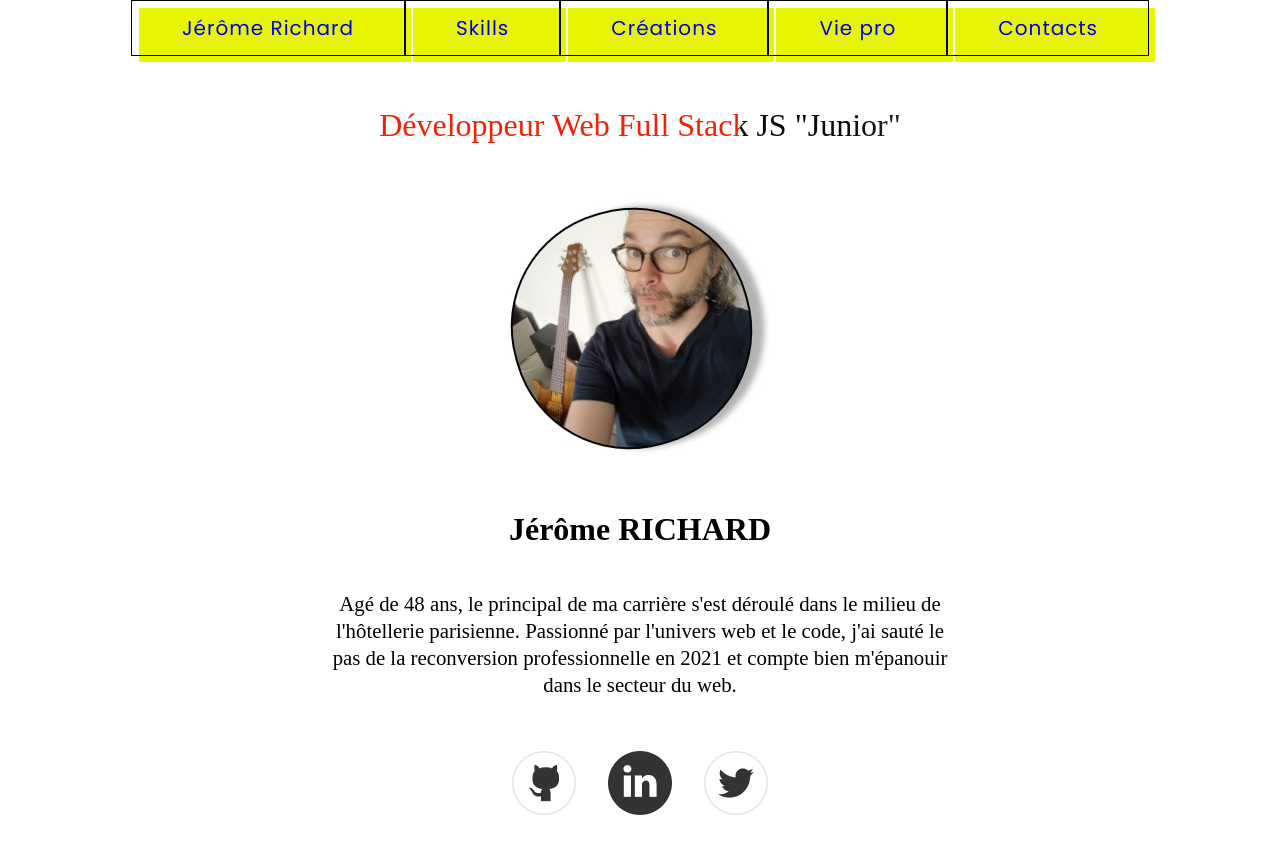
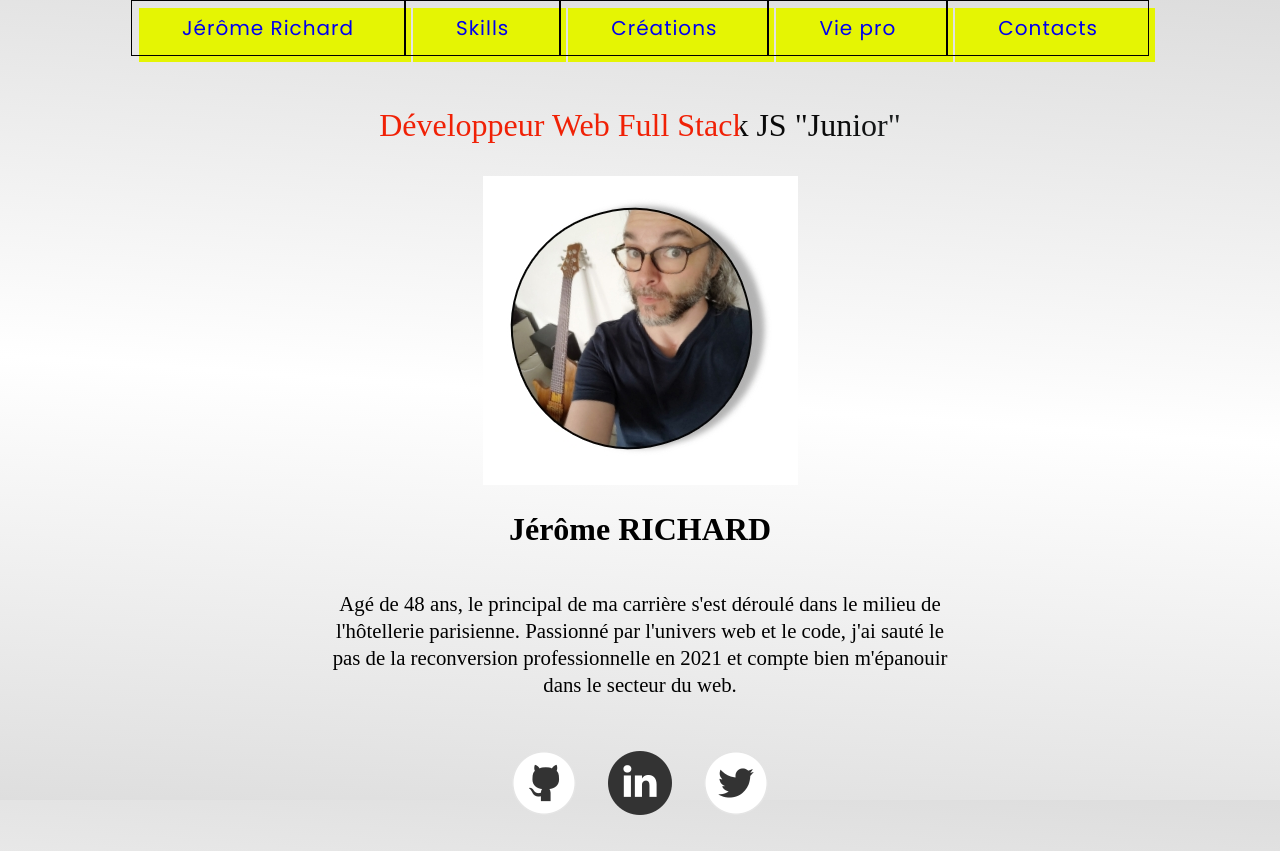
Before and after one commit to Jerrylejer/Portfolio-React, a React (Create React App) app: page / in a window 1280 px wide. Built offline with nearby package versions, Linux system fonts and the light colour scheme; a web font is replaced by a local one.

Commit message:
linear-gradient background-color

```diff
--- a/src/App/App.js
+++ b/src/App/App.js
@@ -8,11 +8,11 @@ import Viepro from '../pages/Viepro/Viepro';
 import Contacts from '../pages/Contacts/Contacts';
 import Page404 from '../pages/Page404/Page404';
 import Footer from '../components/Footer/Footer';
-import './App.css';
+import './app.scss';
 
 function App() {
   return (
-    <div className="App">
+    <div className="app">
     <Nav />
         <Routes>
           <Route path="/" element={<Home />} />
--- a/src/App/App.css
+++ b/src/App/app.scss
@@ -1,5 +1,5 @@
 
-.App {
+.app {
   height: 100vh;
   width: 100%;
   display: flex;
--- a/src/index.css
+++ b/src/index.css
@@ -1,13 +1,4 @@
 body {
   margin: 0;
-  font-family: -apple-system, BlinkMacSystemFont, 'Segoe UI', 'Roboto', 'Oxygen',
-    'Ubuntu', 'Cantarell', 'Fira Sans', 'Droid Sans', 'Helvetica Neue',
-    sans-serif;
-  -webkit-font-smoothing: antialiased;
-  -moz-osx-font-smoothing: grayscale;
+  background: linear-gradient(4deg, rgba(222,222,222,1) 0%, rgba(255,255,255,1) 50%, rgba(221,221,221,1) 100%);
 }
-
-code {
-  font-family: source-code-pro, Menlo, Monaco, Consolas, 'Courier New',
-    monospace;
-}
```
Also changed, not shown: src/components/Nav/nav.scss (+0 -20 lines), src/assets/image/background.jpg (deleted), src/assets/image/fleches.png (added).
